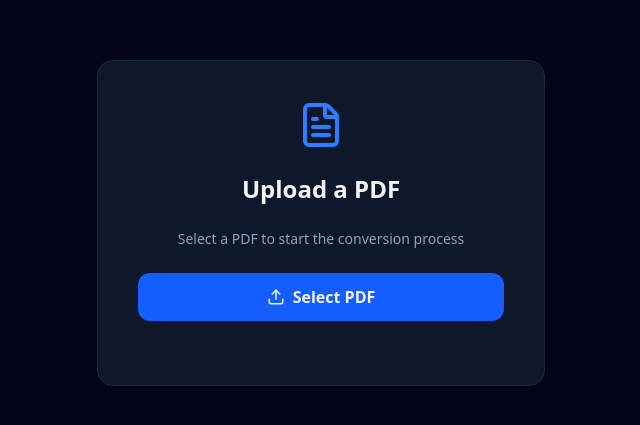
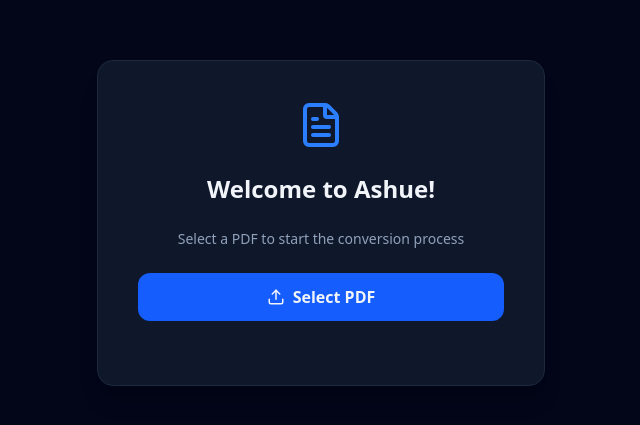
Before and after one commit to thdaquin/ashue, a React (Vite) app: page / in a window 1280 px wide. Shown: the part 177-602 px from the top of the page, without its empty margins (319-959 px from the left). Built offline with nearby package versions, Linux system fonts and the light colour scheme.

Commit message:
change heading to include title

```diff
--- a/src/components/PDFSelector.tsx
+++ b/src/components/PDFSelector.tsx
@@ -21,7 +21,7 @@ export default function PDFSelector({ onSelect }: PDFSelectorProps) {
           <FileText size={48} className="text-blue-500" />
         </div>
 
-        <h1 className="text-2xl font-semibold">Upload a PDF</h1>
+        <h1 className="text-2xl font-semibold">Welcome to Ashue!</h1>
         <p className="text-slate-400 text-sm">
           Select a PDF to start the conversion process
         </p>
```
